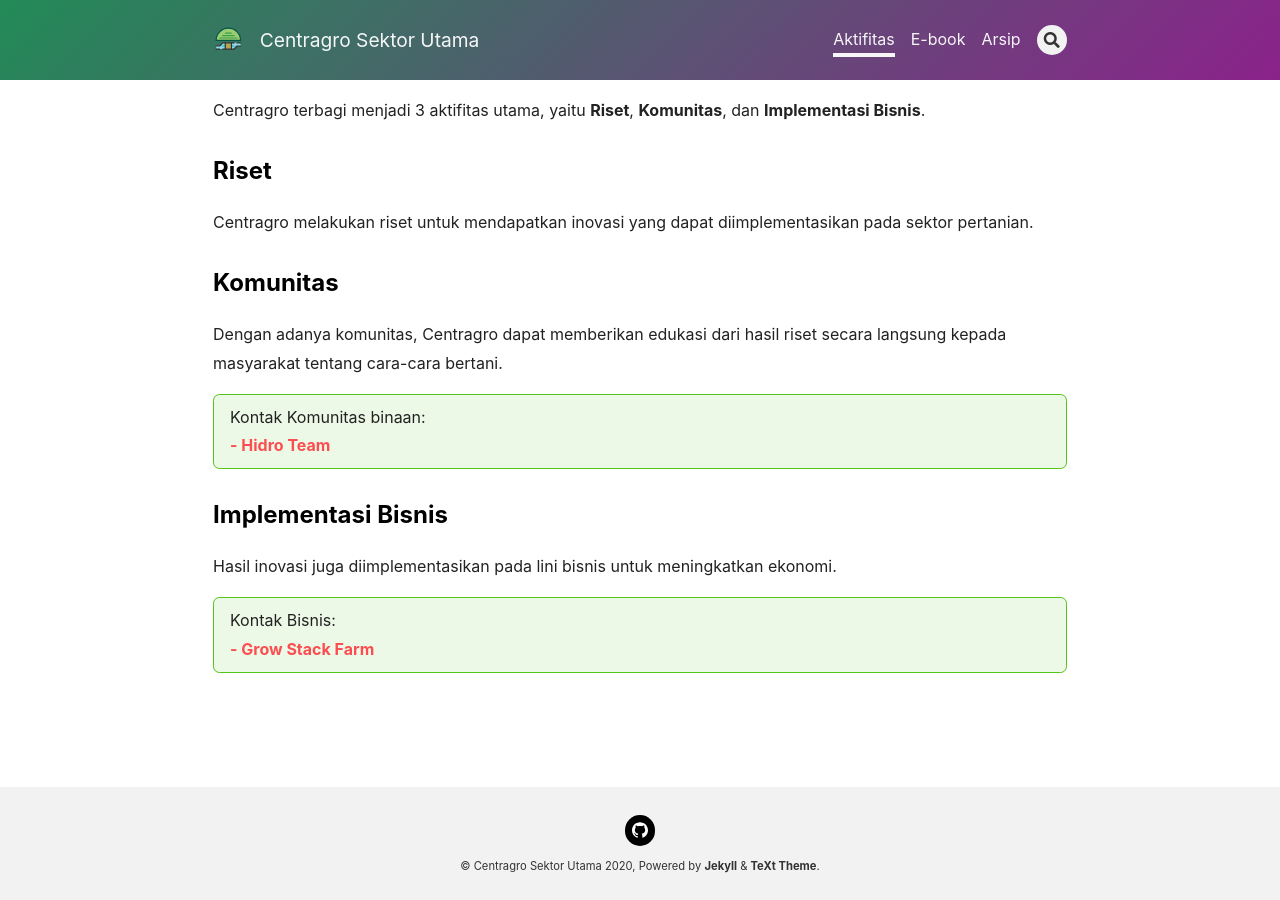
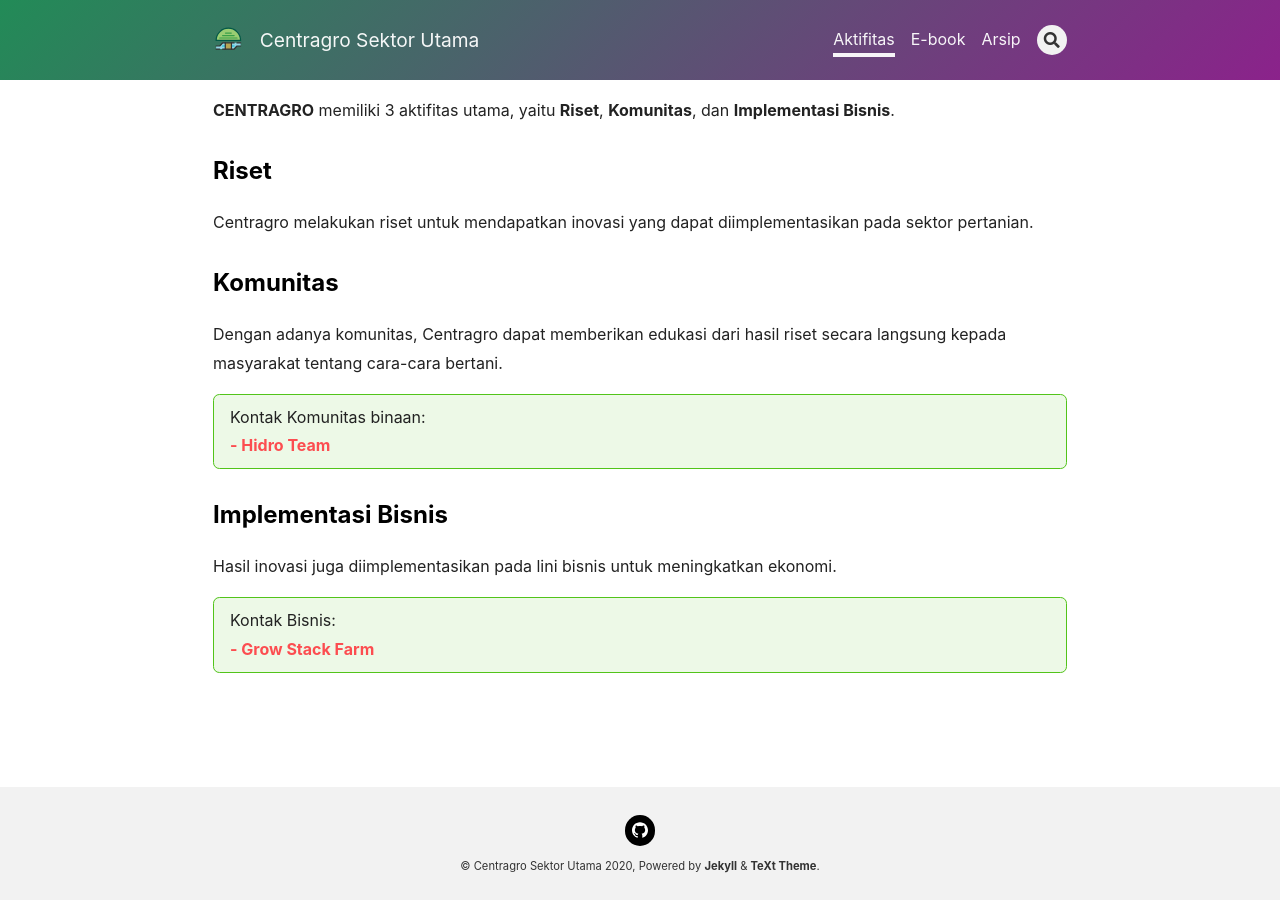
Before and after one commit to centragro/centragro.github.io, a Jekyll site: the page built from aktifitas.md, in a window 1280 px wide. Built offline with Jekyll 4.4.1, drawn with Linux system fonts in a browser that asks for light colours; nearby versions of some CDN libraries.

Commit message:
Fix typo

```diff
--- a/aktifitas.md
+++ b/aktifitas.md
@@ -8,7 +8,7 @@ header:
   background: 'linear-gradient(135deg, rgb(34, 139, 87), rgb(139, 34, 139))'
 ---
 
-Centragro terbagi menjadi 3 aktifitas utama, yaitu **Riset**, **Komunitas**, dan **Implementasi Bisnis**.
+**CENTRAGRO** memiliki 3 aktifitas utama, yaitu **Riset**, **Komunitas**, dan **Implementasi Bisnis**.
 
 ### Riset
 
```
